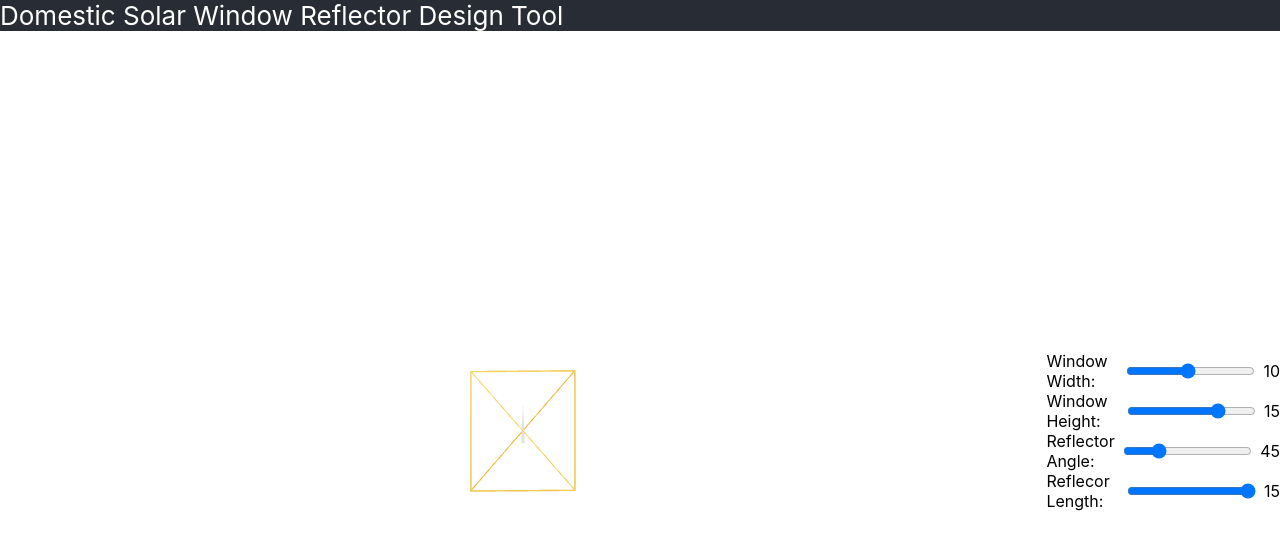
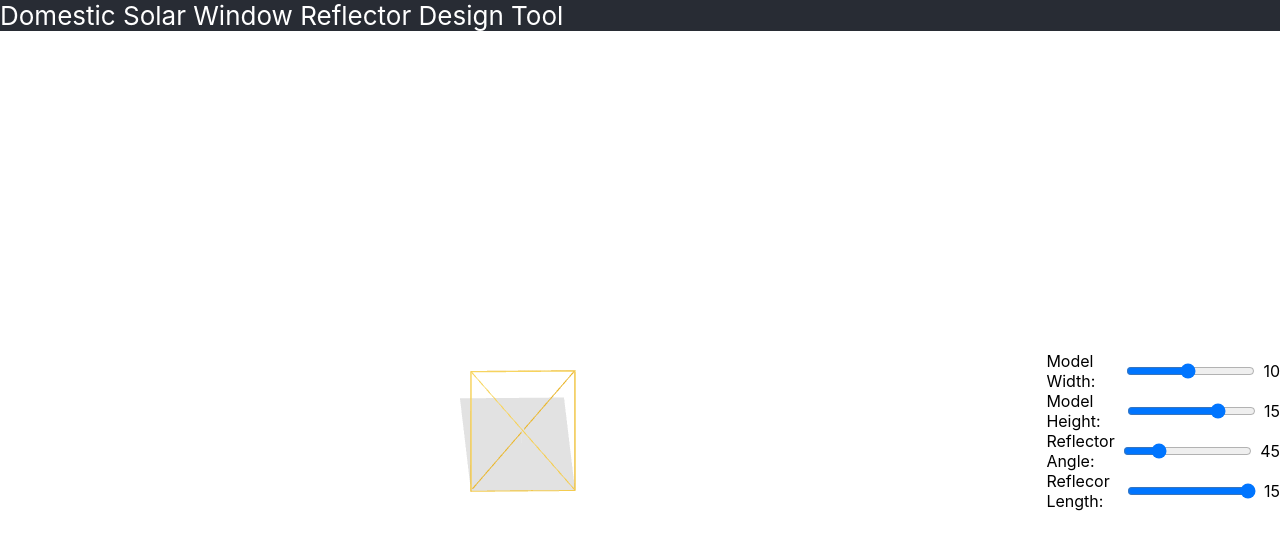
Before and after one commit to DesLeeHL/Domestic-Solar-Window-Reflector-Design-Tool, a React (Create React App) app in the folder React-Project/solar-reflector-app/: page / in a window 1280 px wide. Shown: the top 548 px of the page. Built offline with nearby package versions, Linux system fonts and the light colour scheme.

Commit message:
reflector rotation

```diff
--- a/React-Project/solar-reflector-app/src/App.js
+++ b/React-Project/solar-reflector-app/src/App.js
@@ -2,7 +2,7 @@ import "./App.css";
 import { Canvas } from "@react-three/fiber";
 import { OrbitControls, OrthographicCamera } from "@react-three/drei";
 import Cylinder3d from "./component/Cylinder3d";
-import Window from "./component/Window";
+import Model from "./component/Model";
 
 function App() {
   return (
@@ -12,7 +12,7 @@ function App() {
       </section>
       <section className='App-body'>
         {/* Canvas 1 */}
-        <Window/>
+        <Model/>
         {/* Canvas 2 */}
         {/* <Canvas>
           <pointLight position={[10, 10, 10]} />
--- a/React-Project/solar-reflector-app/src/component/Window.jsx
+++ b/React-Project/solar-reflector-app/src/component/Model.jsx
@@ -2,8 +2,9 @@ import React, { useRef, useState } from "react";
 import { useFrame } from "@react-three/fiber";
 import { Canvas } from "@react-three/fiber";
 import { OrbitControls, OrthographicCamera } from "@react-three/drei";
+import { DoubleSide } from 'three';
 
-function Window(props) {
+function Model(props) {
     // This reference gives us direct access to the THREE.Mesh object
     const ref = useRef();
     // Hold state for hovered and clicked events
@@ -48,7 +49,7 @@ function Window(props) {
                     <mesh position={[0, -height / 2,0]} rotation={[-angle*(Math.PI / 180), 0, 0]}>
                         <mesh position={[0,mirrorLength/2,0]}>
                             <planeGeometry args={[width, mirrorLength, 2]} />
-                            <meshStandardMaterial />
+                            <meshStandardMaterial side={DoubleSide}/>
                         </mesh>
                     </mesh>
 
@@ -69,7 +70,7 @@ function Window(props) {
             </Canvas>
             <div style={{ display: "flex", flexDirection: "column" }}>
                 <div style={{ display: "flex", alignItems: "center" }}>
-                    <label htmlFor="width-slider">Window Width:</label>
+                    <label htmlFor="width-slider">Model Width:</label>
                     <input
                         id="width-slider"
                         type="range"
@@ -82,7 +83,7 @@ function Window(props) {
                     <span>{width}</span>
                 </div>
                 <div style={{ display: "flex", alignItems: "center" }}>
-                    <label htmlFor="height-slider">Window Height:</label>
+                    <label htmlFor="height-slider">Model Height:</label>
                     <input
                         id="height-slider"
                         type="range"
@@ -128,4 +129,4 @@ function Window(props) {
     );
 }
 
-export default Window;
+export default Model;
```
